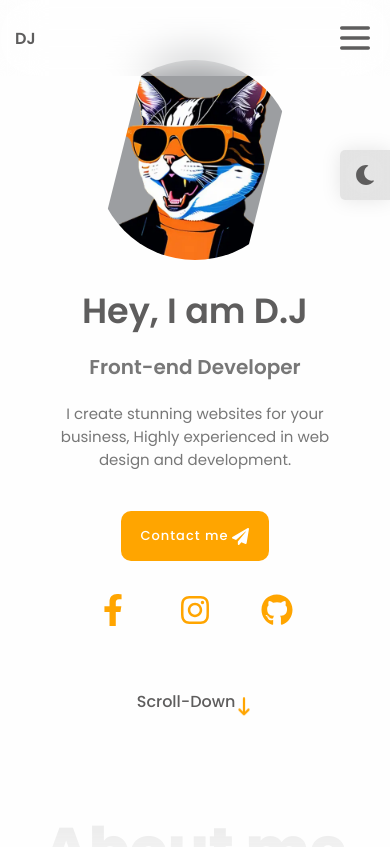
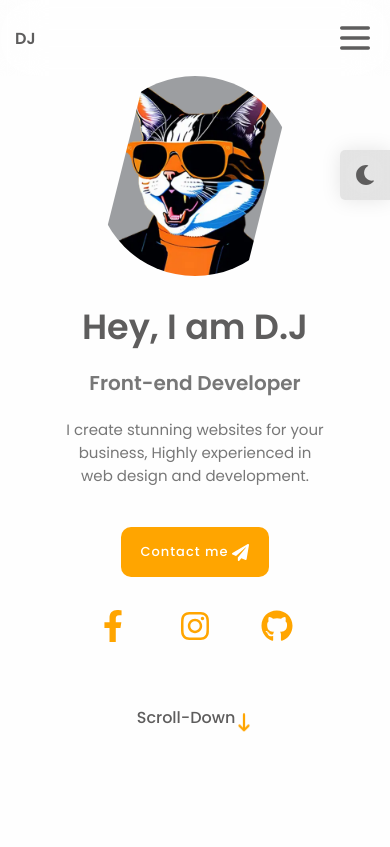
Before and after one commit to iScreAmn/react-portfolio, a React (Vite) app: page / in a window 390 px wide. Shown: the top 847 px of the page. Built offline with nearby package versions, Linux system fonts and the light colour scheme.

Commit message:
Reduced padding in home section at max-width: 980px

```diff
--- a/src/components/about/About.jsx
+++ b/src/components/about/About.jsx
@@ -70,7 +70,7 @@ const About = () => {
               ))}
             </ul>
             <motion.a
-              href=""
+              href="#!"
               className="inner-info-link"
               custom={3}
               variants={slideInVariants("bottom", 0.7, 60, true)}
--- a/src/components/home/Home.css
+++ b/src/components/home/Home.css
@@ -61,6 +61,11 @@
   background: var(--hover-color);
 }
 
+.inner-info-link:active {
+  position: relative;
+  top: 1px;
+}
+
 .inner-info-link svg {
   vertical-align: middle;
   margin-left: 4px;
@@ -111,7 +116,7 @@
 @media (max-width: 980px) {
 
   .home {
-    padding: 30px;
+    padding: 46px;
   }
 
   .home__wrapper {
```
